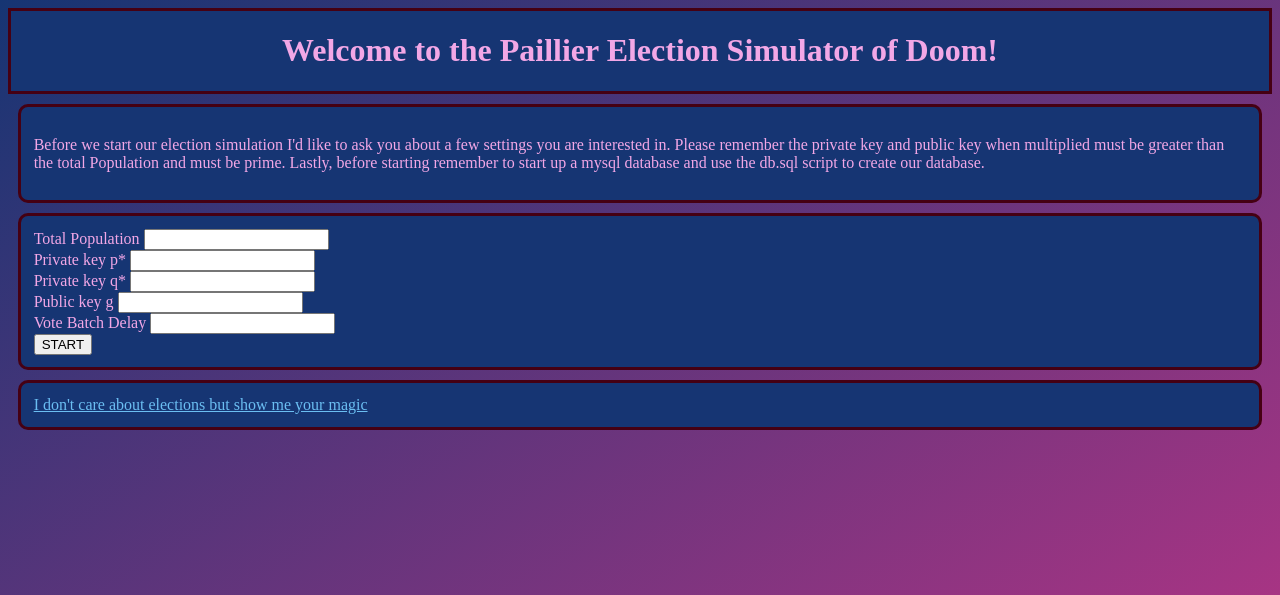
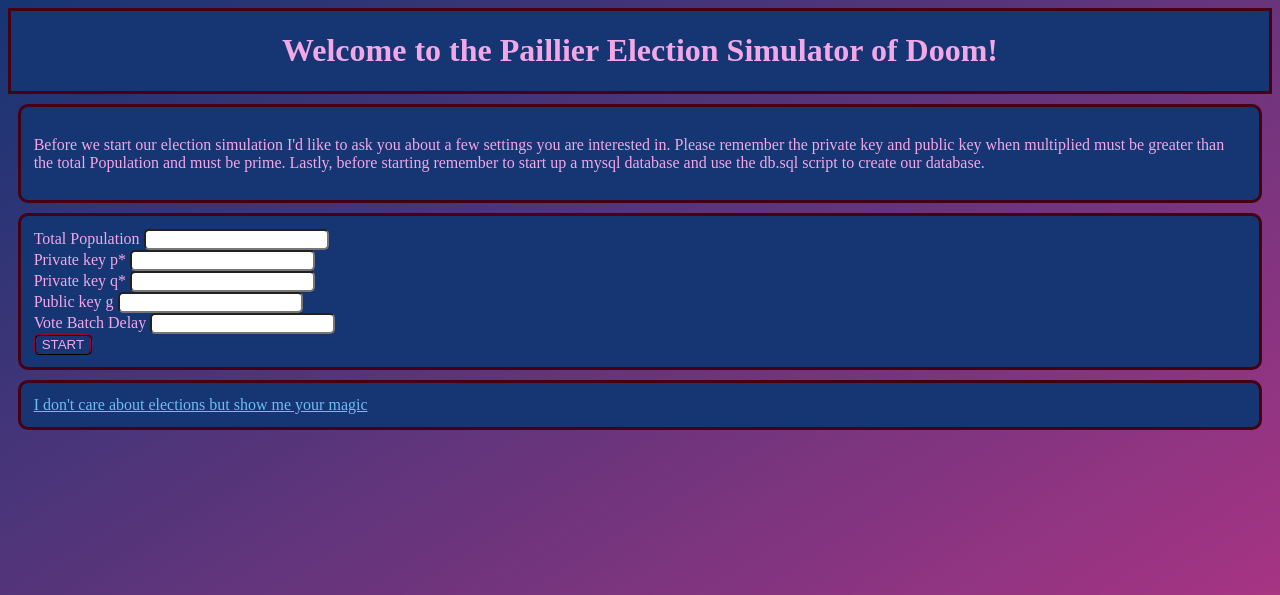
Before and after one commit to MoonBasedKas/ElectionSimulator, a Flask app: page / in a window 1280 px wide. Shown: the top 595 px of the page. Run offline with Flask 3, Linux system fonts and the light colour scheme; parts of the project's set-up code (start-up, migrations or seed data) failed here and were passed over.

Commit message:
added button css

```diff
--- a/static/styles.css
+++ b/static/styles.css
@@ -28,3 +28,15 @@ body {
 a {
     color: #6BBEF2;
 }
+
+.tb {
+    border-radius: 5px;
+}
+
+.button {
+    border-radius: 5px;
+    border-style: ridge;
+    color: #F2A7E6;
+    border-color: #450013;
+    background-color: #163573;
+}
--- a/templates/home.html
+++ b/templates/home.html
@@ -24,23 +24,23 @@
     <div class="welcomeDiv">
         <form action="/start" method="get">
             <label>Total Population</label>
-            <input type="textbox" id="pop" name="pop"><br>
+            <input type="textbox" id="pop" name="pop" class="tb"><br>
 
             <label>Private key p*</label>
-            <input type="textbox" id="p" name="p"><br>
+            <input type="textbox" id="p" name="p" class="tb"><br>
 
 
             <label>Private key q*</label>
-            <input type="textbox" id="q" name="q"><br>
+            <input type="textbox" id="q" name="q" class="tb"><br>
 
 
             <label>Public key g</label>
-            <input type="textbox" id="g" name="g"><br>
+            <input type="textbox" id="g" name="g" class="tb"><br>
 
             <label>Vote Batch Delay</label>
-            <input type="textbox" id="delay" name="delay"><br>
+            <input type="textbox" id="delay" name="delay" class="tb"><br>
 
-            <input type="submit" value="START">
+            <input type="submit" value="START" class="button">
 
 
         </form>
```
